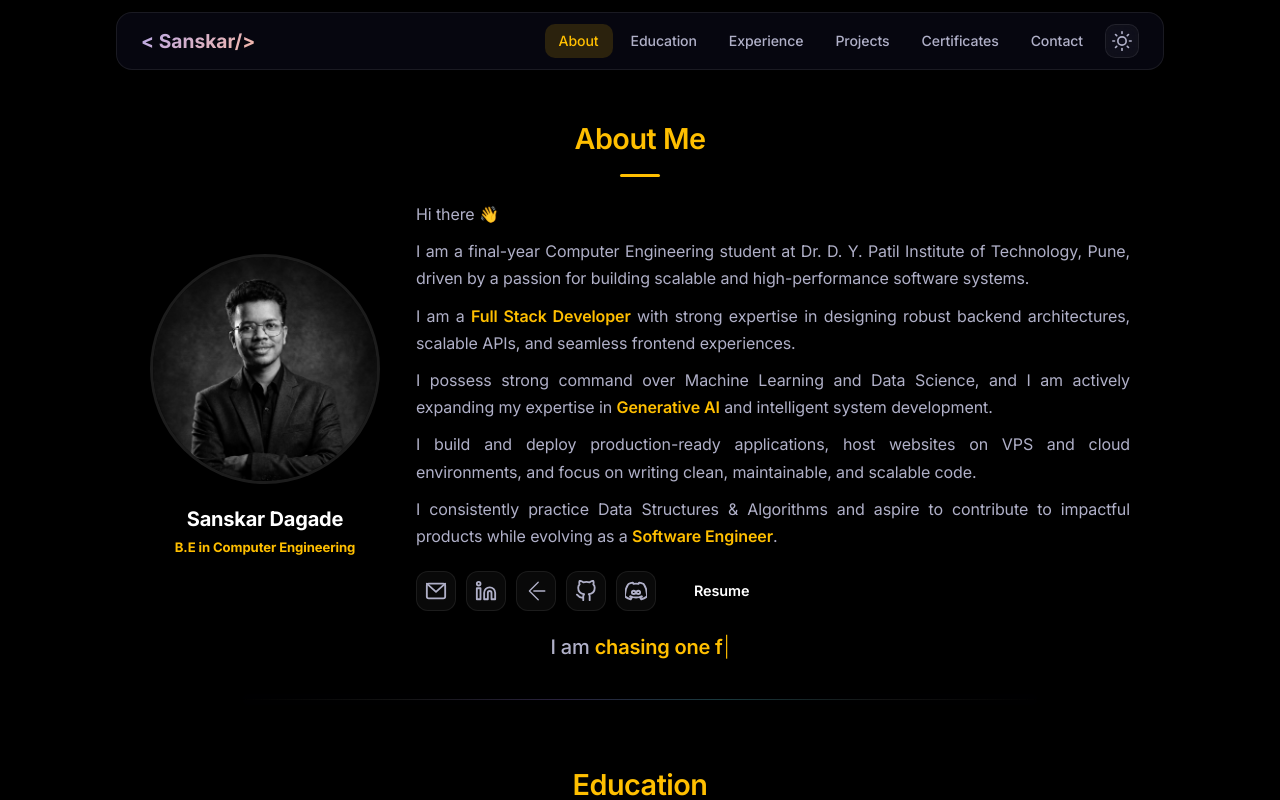
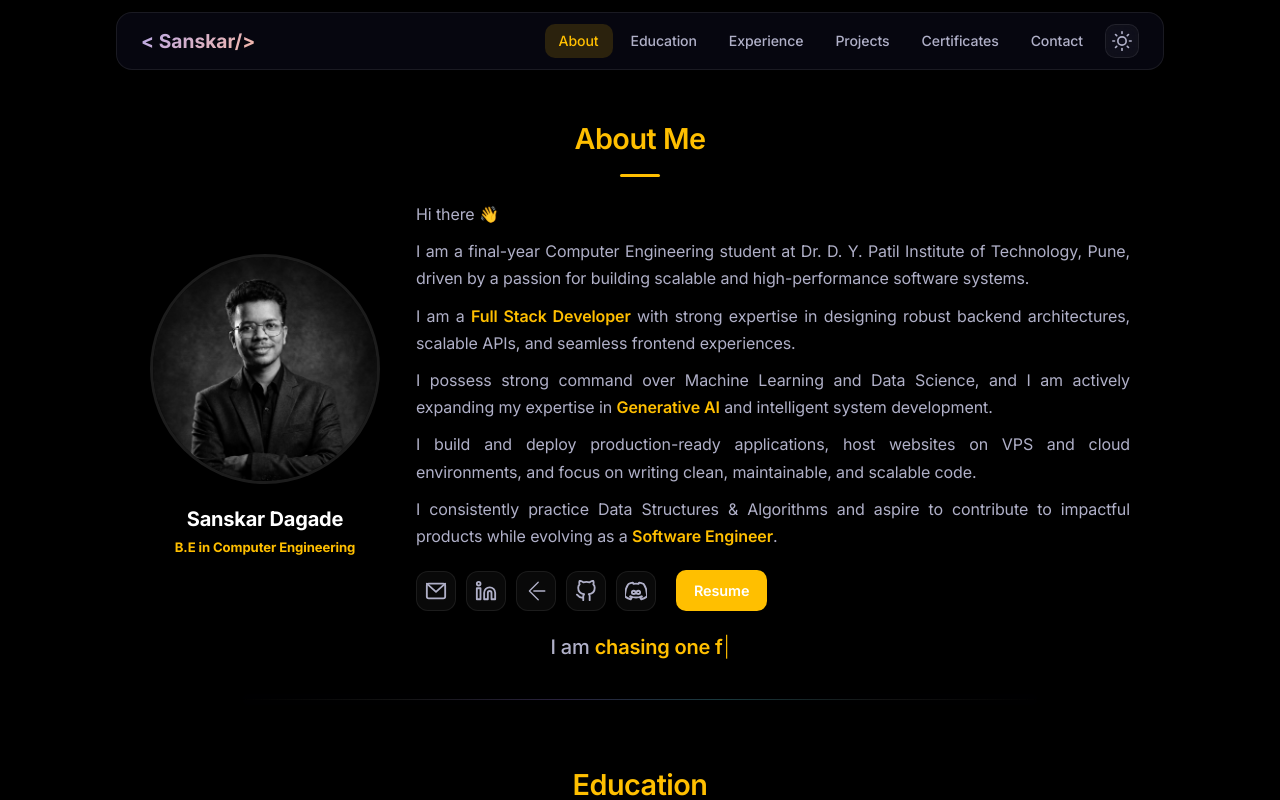
Before and after one commit to sanskardagade/Portfolio, a React (Vite) app: page / in a window 1280 px wide. Shown: the top 800 px of the page. Built offline with nearby package versions, Linux system fonts and the light colour scheme.

Commit message:
black theme ui change

```diff
--- a/src/components/Section.css
+++ b/src/components/Section.css
@@ -211,8 +211,10 @@
   align-items: center;
   gap: 6px;
   padding: 9px 18px;
-  background: var(#FFBF00);
-  color: #fff;
+  background: var(--accent);
+  color: var(--text-on-accent);
+  /* background: var(#FFBF00);
+  color: #fff; */
   border: none;
   border-radius: 10px;
   font-size: 0.9rem;
```
